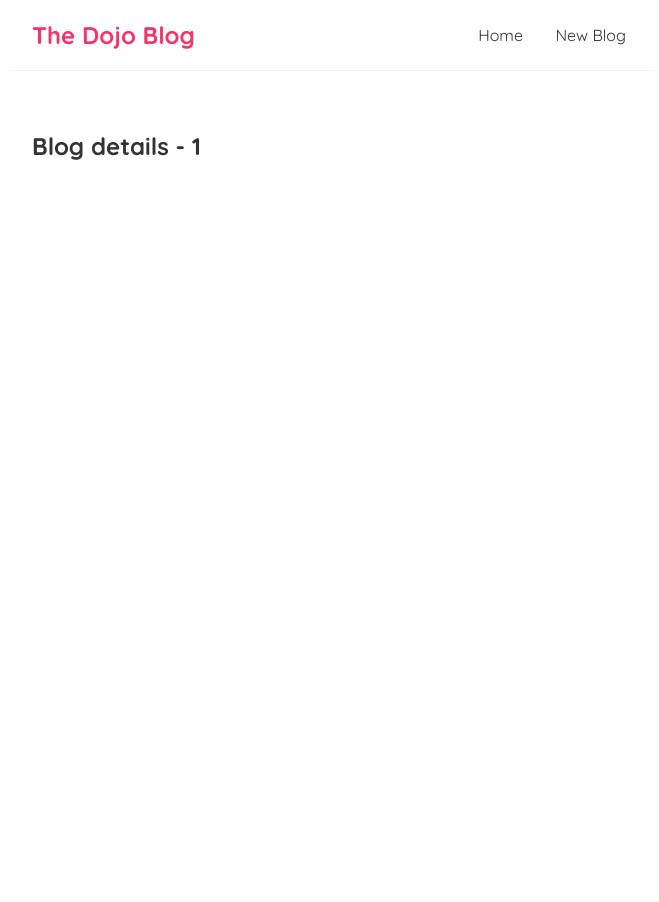
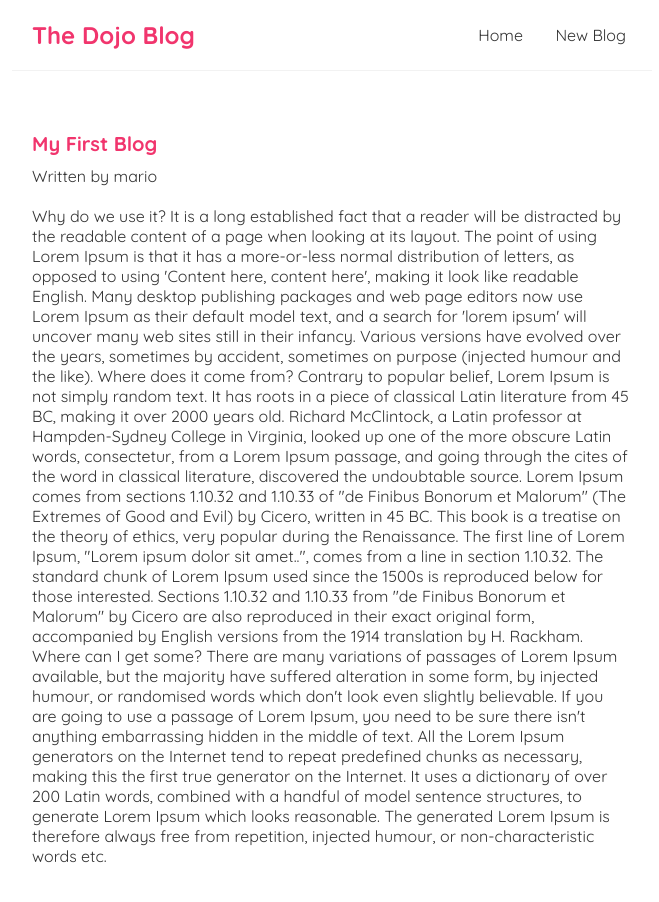
Before and after one commit to hamdiboyraz/react-tutorial, a React (Create React App) app: page /blogs/1 in a window 1280 px wide. Shown: the top 902 px of the page, without its empty margins (308-967 px from the left). Before the commit the page ends 800 px from the top, so only its background shows below. Built offline with nearby package versions, Linux system fonts and the light colour scheme; data requests are answered from the project's data file.

Commit message:
Reuse custom hooks

```diff
--- a/src/BlogDetails.js
+++ b/src/BlogDetails.js
@@ -1,11 +1,21 @@
 import { useParams } from "react-router-dom";
+import useFetch from "./useFetch";
 
 const BlogDetails = () => {
     const { id } = useParams();
+    const {data: blog, isPending, error} = useFetch('http://localhost:8000/blogs/' + id);
 
     return (
         <div className="blog-details">
-            <h2>Blog details - { id }</h2>
+            {isPending && <div>Loading...</div>}
+            {error && <div>{error}</div>}
+            {blog && (
+                <article>
+                    <h2>{ blog.title }</h2>
+                    <p>Written by { blog.author }</p>
+                    <div>{ blog.body }</div>
+                </article>
+            )}
         </div>
      );
 }
--- a/src/Home.js
+++ b/src/Home.js
@@ -6,8 +6,8 @@
 
   return (
     <div className="home">
+      {isPending && <div>Loading...</div>}
       {error && <div>{error}</div>}
-      {isPending && <div>Loading...</div>}
       {blogs && <BlogList blogs={blogs} title="All Blogs" />}
     </div>
   );
--- a/src/index.css
+++ b/src/index.css
@@ -52,3 +52,21 @@
 .blog-preview a{
   text-decoration: none;
 }
+
+/* blog details page */
+.blog-details h2 {
+  font-size: 20px;
+  color: #f1356d;
+  margin-bottom: 10px;
+}
+.blog-details div {
+  margin: 20px 0;
+}
+.blog-details button {
+  background: #f1356d;
+  color: #fff;
+  border: 0;
+  padding: 8px;
+  border-radius: 8px;
+  cursor: pointer;
+}
```
